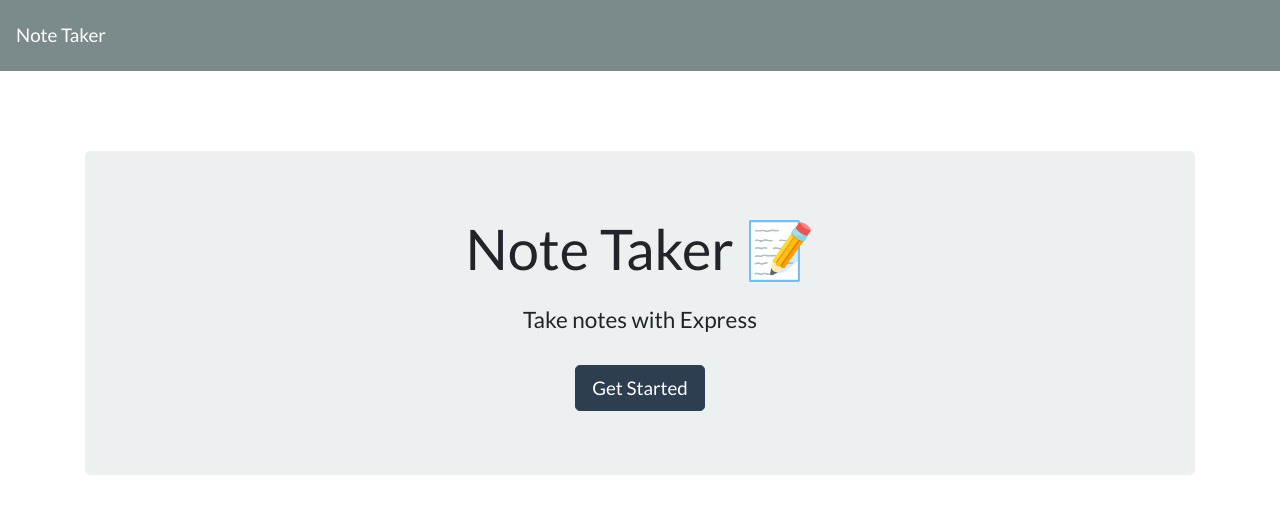
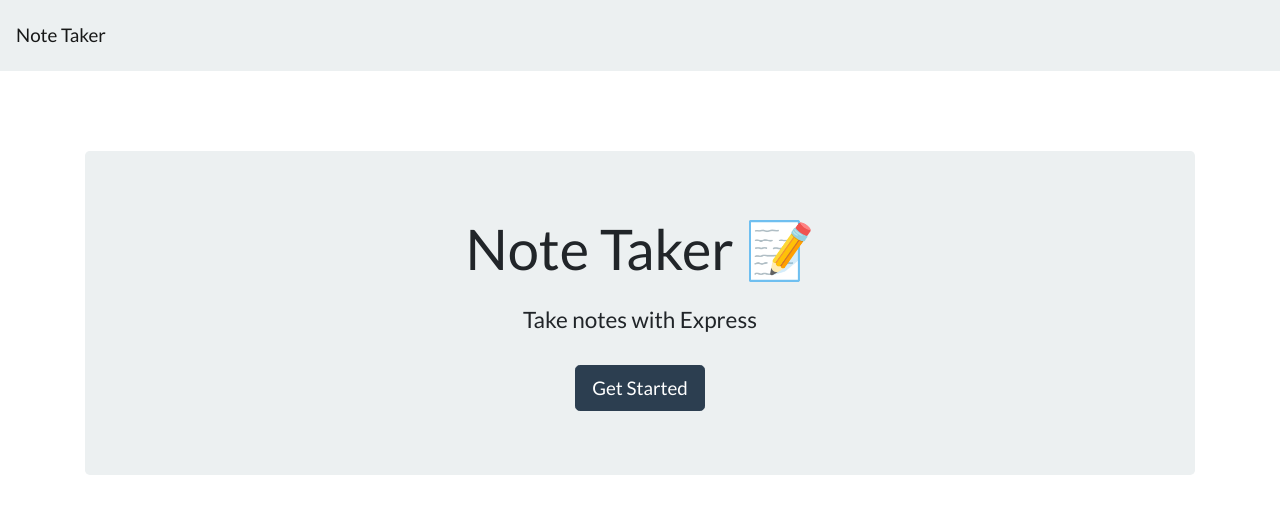
Before and after one commit to damonspriggle/notes, a website: page Develop/public/index.html in a window 1280 px wide. Drawn offline with nearby package versions, Linux system fonts and the light colour scheme; no server answers.

Commit message:
finish readme

```diff
--- a/Develop/public/index.html
+++ b/Develop/public/index.html
@@ -10,7 +10,7 @@
 </head>
 
 <body>
-  <nav class="navbar navbar-dark bg-dark">
+  <nav class="navbar navbar-light bg-light">
     <a class="navbar-brand" href="/">Note Taker
     </a>
   </nav>
```
Also changed, not shown: Develop/public/notes.html (+1 -1 lines), README.md, Untitled.png (added).
